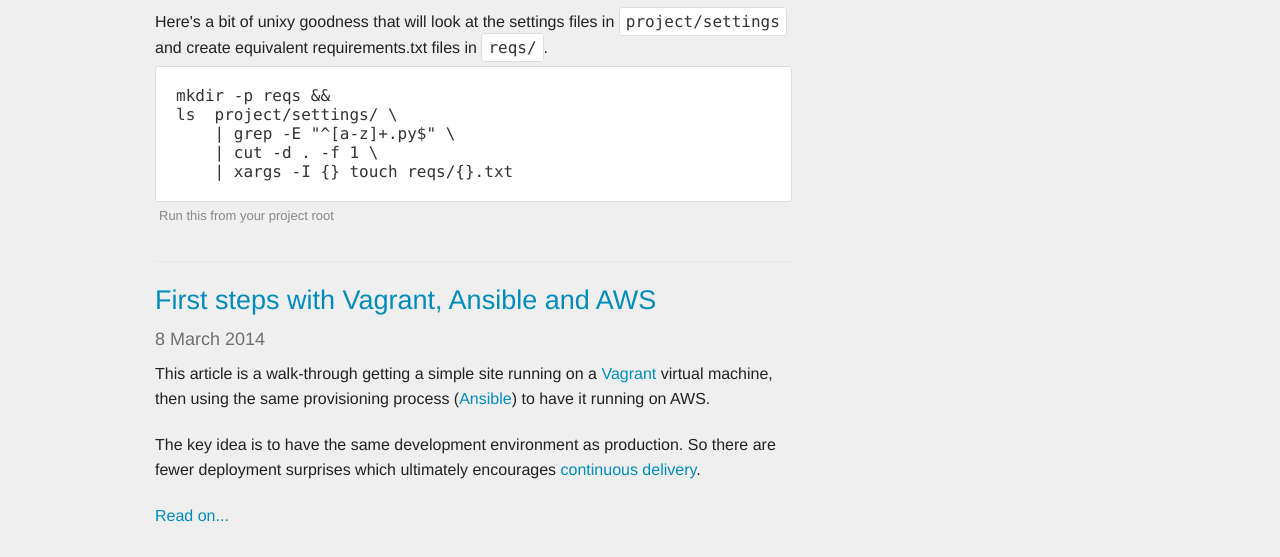
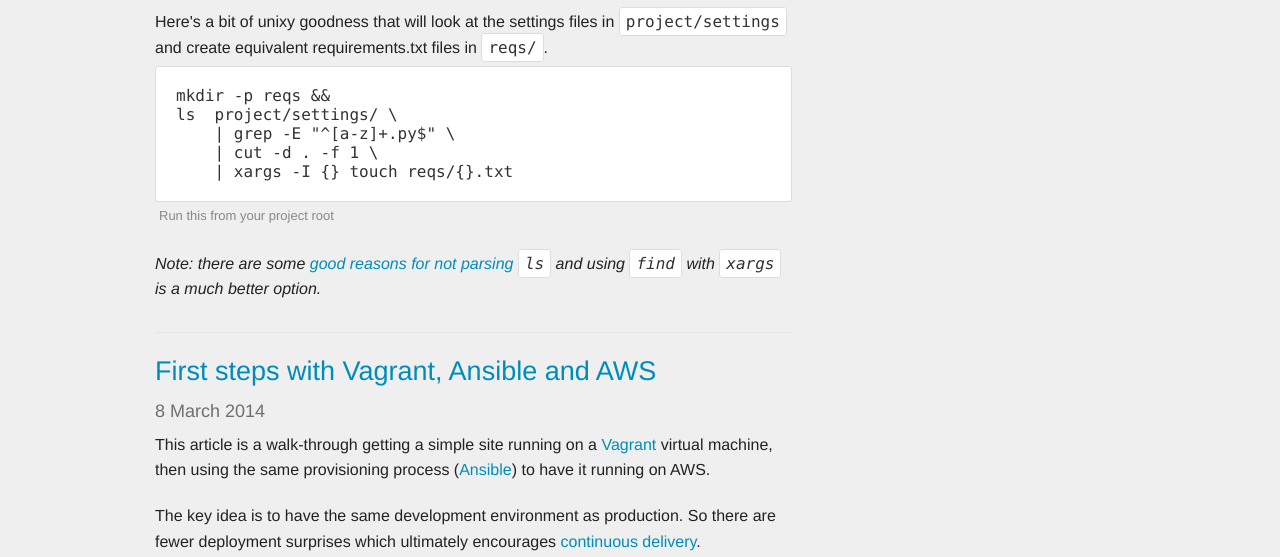
Before and after one commit to jdelight/jdelight.github.io, a plain HTML site: page index.html in a window 1280 px wide. Shown: the part 243-800 px from the top of the page. Drawn offline with Linux system fonts and the light colour scheme.

Commit message:
added note about not parsing ls

```diff
--- a/index.html
+++ b/index.html
@@ -38,6 +38,8 @@ ls  project/settings/ \
 </code>
 </pre>
             <p class="caption">Run this from your project root</p>
+
+            <p><em>Note: there are some <a href="http://mywiki.wooledge.org/ParsingLs">good reasons for not parsing <code>ls</code></a> and using <code>find</code> with <code>xargs</code> is a much better option.</em></p>
 
         </div>
 
```
